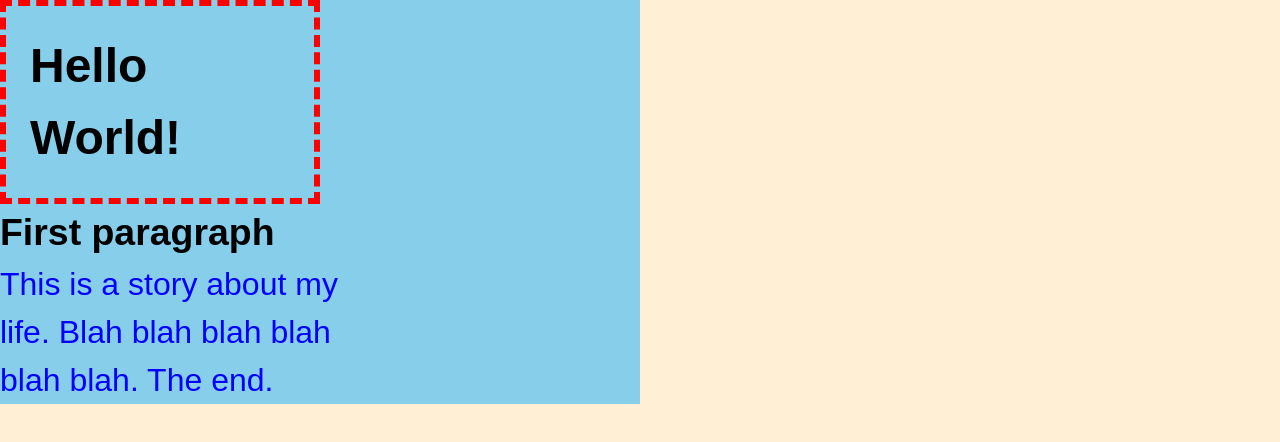
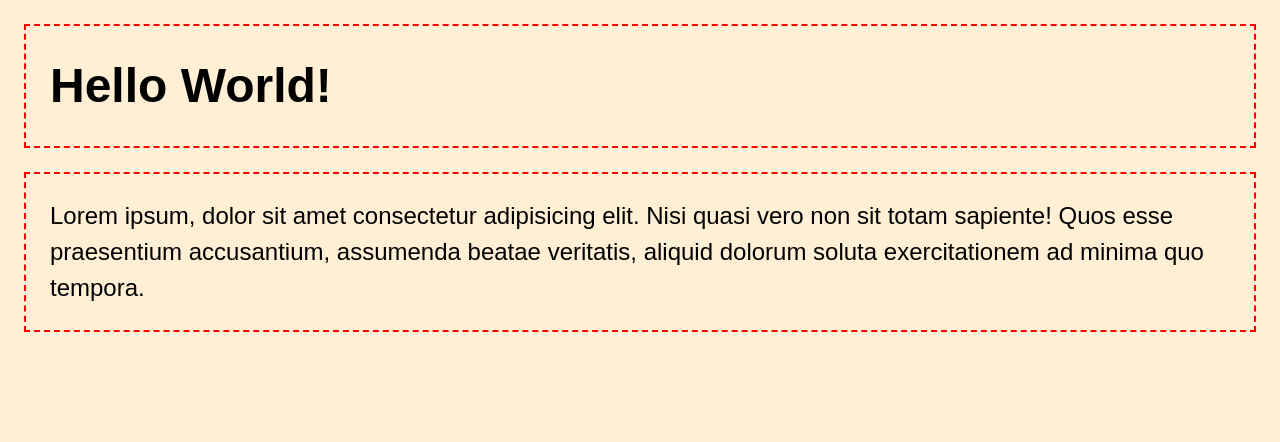
Before and after one commit to securesvet/frontend, a plain HTML site: page css_learn/05_LESSON/index.html in a window 1280 px wide. Drawn offline with Linux system fonts and the light colour scheme.

Commit message:
Yandex test added

```diff
--- a/css_learn/05_LESSON/css/style.css
+++ b/css_learn/05_LESSON/css/style.css
@@ -1,9 +1,9 @@
 * {
-    margin: 0;
-    padding: 0;
+
+    margin: 0px;
+    padding: 0px;
     box-sizing: border-box;
 }
-
 body {
     font-family: Arial, Helvetica, sans-serif;
     line-height: 1.5;
@@ -13,24 +13,9 @@ body {
     min-height: 100vh;
 }
 
-p {
-    color: #0000FF;
+.container {
+    border: 2px dashed red;
+    font-size: 1.5rem;
+    padding: 1em;
+    margin: 1em;
 }
-
-h1 {
-    border: 6px dashed red;
-    width: 50%;
-    font-size: 3rem;
-    padding: 0.5em;
-}
-
-main {
-    width: 50vw;
-    background-color: skyblue;
-    font-size: 2rem;
-}
-
-p {
-    font-size: 2rem;
-    width: 20ch;
-}
--- a/css_learn/05_LESSON/index.html
+++ b/css_learn/05_LESSON/index.html
@@ -9,9 +9,12 @@
 </head>
 <body>
     <main>
-    <h1>Hello World!</h1>
-    <h3>First paragraph</h3>
-    <p>This is a story <span class="highlight">about</span> my life. Blah blah blah blah blah blah. The end.</p>
+        <header class="container">
+            <h1>Hello World!</h1>
+        </header>
+        <main class="container">
+            <p>Lorem ipsum, dolor sit amet consectetur adipisicing elit. Nisi quasi vero non sit totam sapiente! Quos esse praesentium accusantium, assumenda beatae veritatis, aliquid dolorum soluta exercitationem ad minima quo tempora.</p>
+        </main>
 </main>
 
 </body>
```
Also changed, not shown: react-learning/index.html (added).
